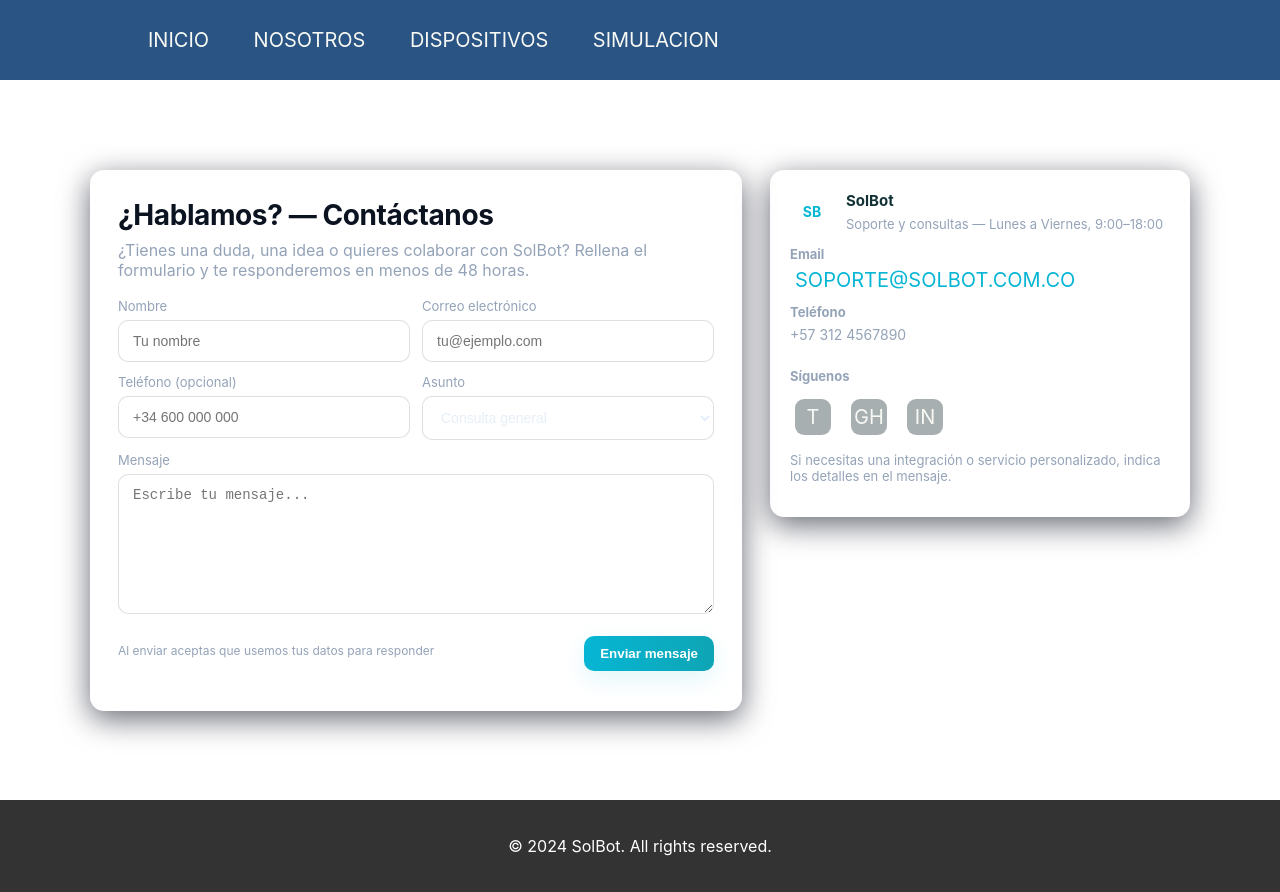
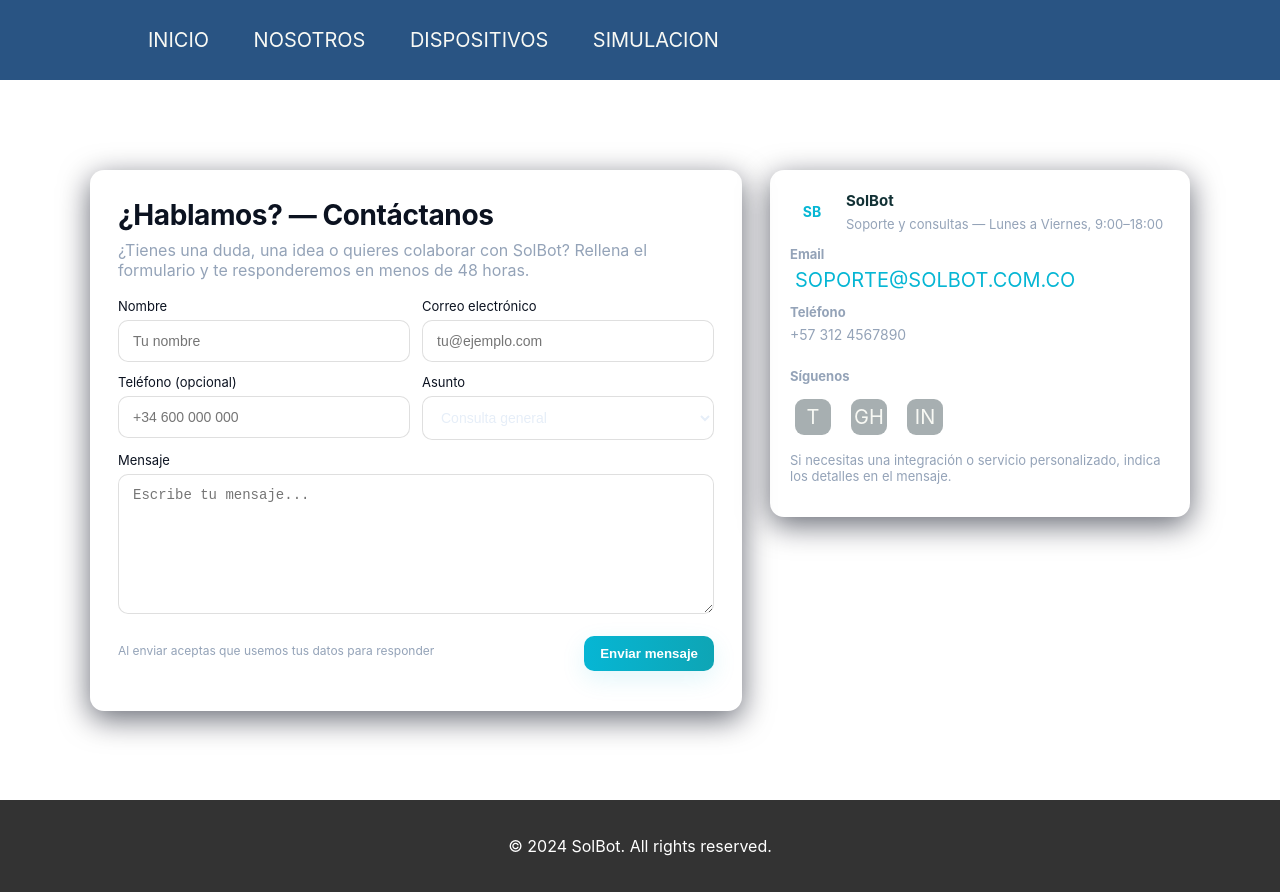
Before and after one commit to Cirga-24/Solbot, a plain HTML site: page src/pages/contacto.html in a window 1280 px wide. Drawn offline with Linux system fonts and the light colour scheme.

Commit message:
ToquesitosAlCSS

```diff
--- a/src/pages/contacto.html
+++ b/src/pages/contacto.html
@@ -43,7 +43,7 @@
         </div>
 
         <div>
-          <label for="subject">Asunto</label>
+          <label for="subject" class="Asuntolbl">Asunto</label>
           <select id="subject" name="subject" aria-label="Asunto">
             <option value="general">Consulta general</option>
             <option value="soporte">Soporte técnico</option>
--- a/src/styles/contacto.css
+++ b/src/styles/contacto.css
@@ -17,6 +17,8 @@
       -moz-osx-font-smoothing:grayscale;
       padding: 0;
     }
+
+    option, select {color: #0c317d;}
 
     header {
         background-color: rgb(41, 84, 131);
@@ -100,7 +102,7 @@ nav ul li a {
     label{
       display:block;
       font-size:13px;
-      color:var(--muted);
+      color: #0b1220;
       margin-bottom:6px;
     }
 
```
